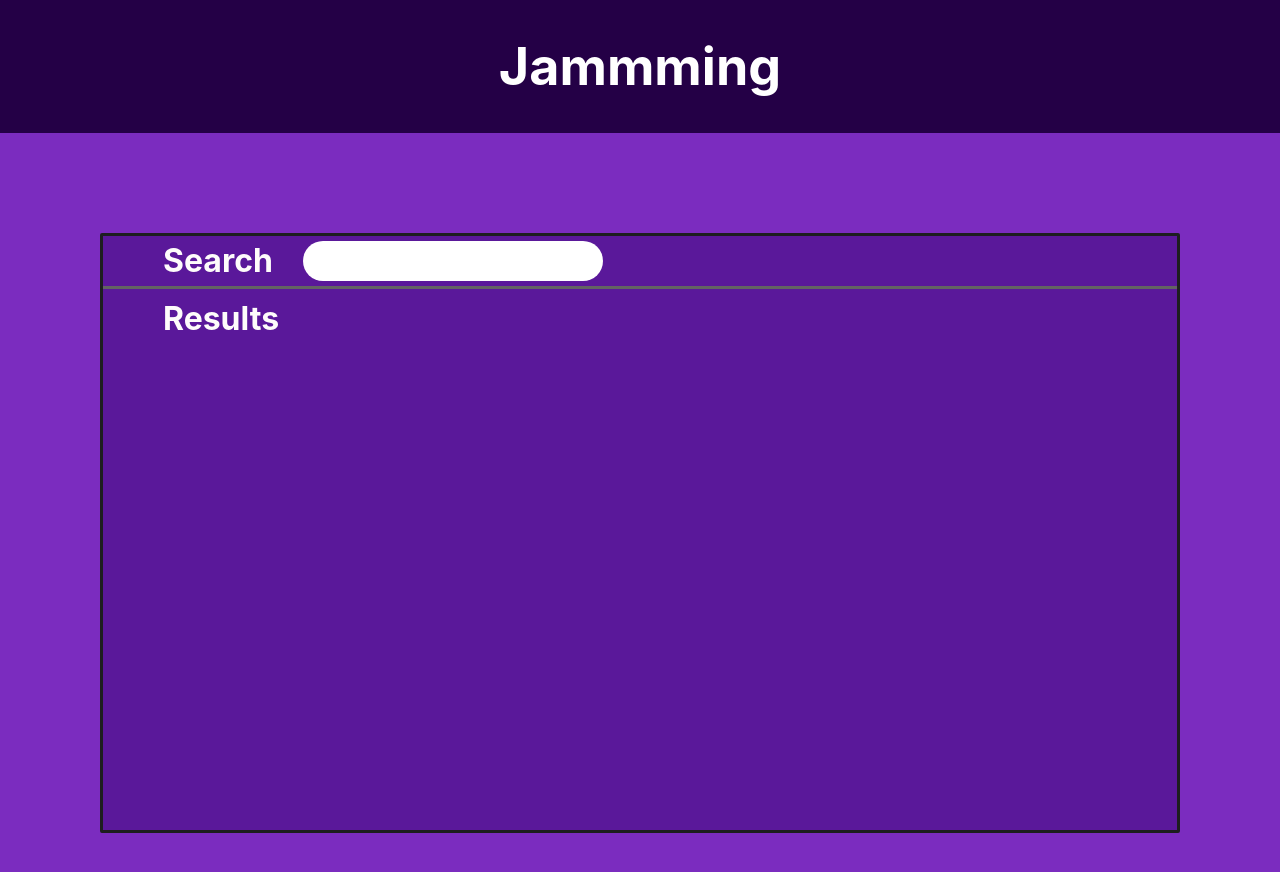
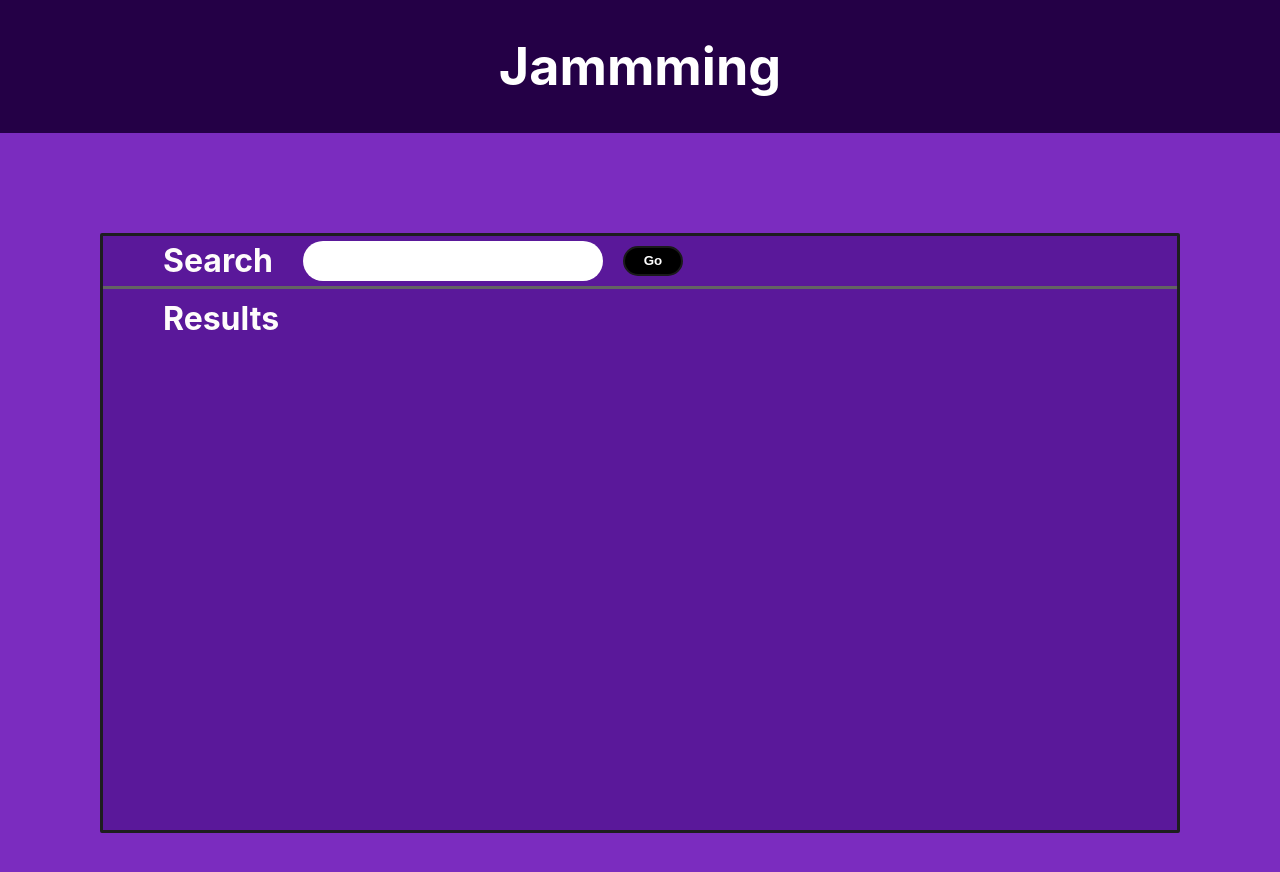
Before and after one commit to 66xle/JammingRepo, a React (Create React App) app in the folder jammming/: page / in a window 1280 px wide. Shown: the top 872 px of the page. Built offline with nearby package versions, Linux system fonts and the light colour scheme.

Commit message:
Added button

```diff
--- a/jammming/src/App.js
+++ b/jammming/src/App.js
@@ -1,6 +1,7 @@
 import './App.css';
 import React from 'react';
 import SearchBar from './Components/SearchBar.js';
+import Button from './Components/Button.js';
 
 function App() {
   return (
@@ -13,6 +14,7 @@ function App() {
           <div id="SearchBar">
             <h2 className="title">Search</h2>
             <SearchBar/>
+            <Button />
           </div>
           <div id="Results">
             <h2 className="title">Results</h2>
--- /dev/null
+++ b/jammming/src/Components/Button.css
@@ -0,0 +1,34 @@
+/* CSS */
+#button {
+
+  background-color: #000000;
+  border: 2px solid #1A1A1A;
+  border-radius: 15px;
+  box-sizing: border-box;
+  color: #FFFFFF;
+  cursor: pointer;
+
+
+  font-weight: 600;
+
+  margin: 0;
+  height: 30px;
+  width: 60px;
+
+  text-align: center;
+
+}
+
+#button:disabled {
+  pointer-events: none;
+}
+
+#button:hover {
+  box-shadow: rgba(0, 0, 0, 0.25) 0 8px 15px;
+  transform: translateY(-2px);
+}
+
+#button:active {
+  box-shadow: none;
+  transform: translateY(0);
+}
--- /dev/null
+++ b/jammming/src/Components/Button.js
@@ -0,0 +1,12 @@
+import React from 'react';
+import './Button.css';
+
+function Button() {
+    return (
+        <div>
+            <button id="button">Go</button>
+        </div>
+    )
+}
+
+export default Button;
```
